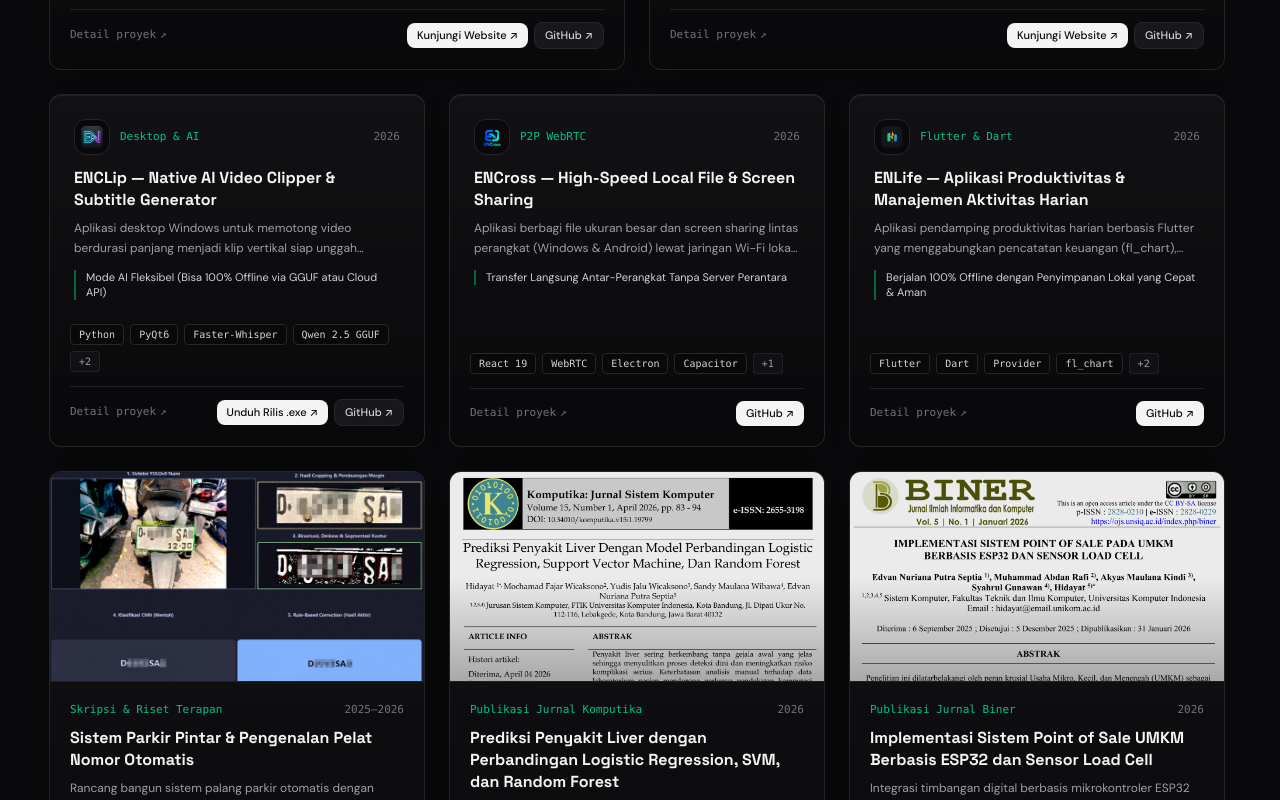
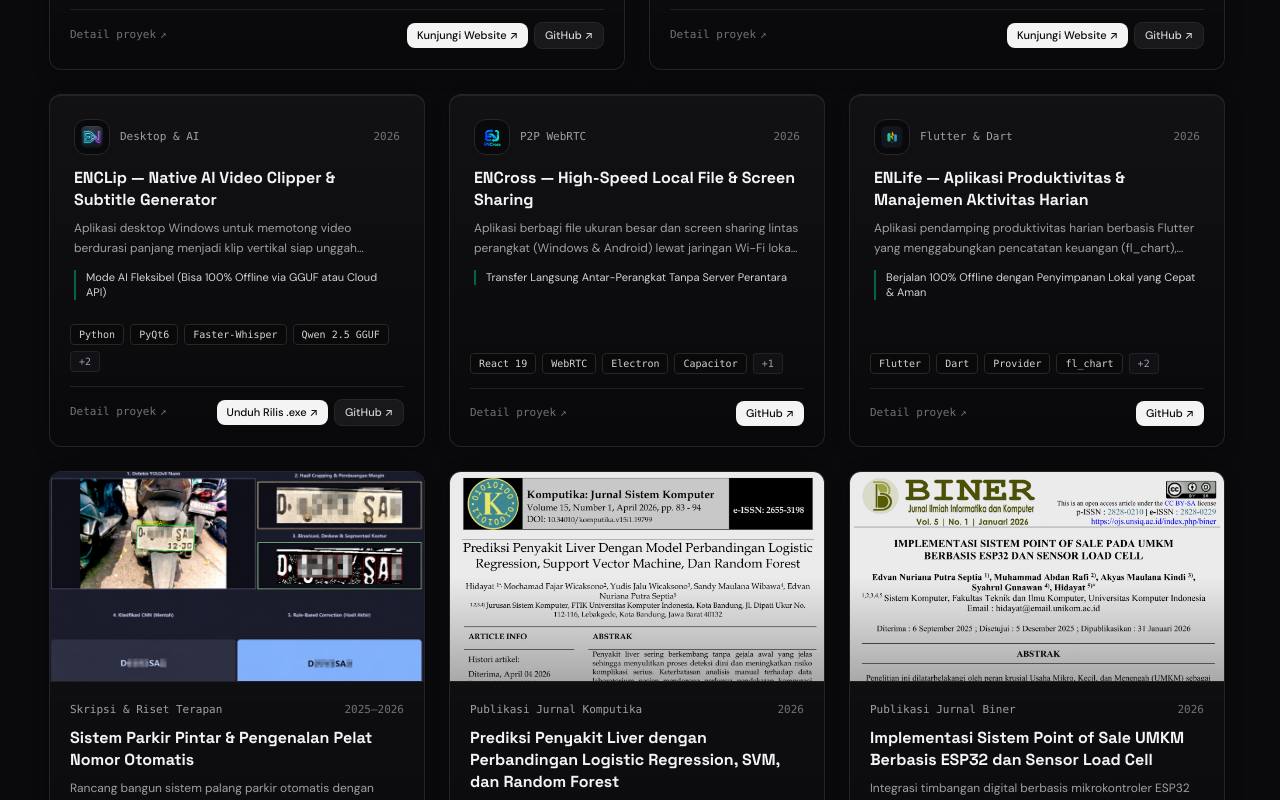
Before and after one commit to EdvanVPRoject/portofolio, a Next.js app: page / in a window 1280 px wide. Shown: the part 1700-2500 px from the top of the page. Built offline with nearby package versions, Linux system fonts and the light colour scheme.

Commit message:
style(ui): neutralize green subtitles and metadata labels across cards

```diff
--- a/src/app/page.tsx
+++ b/src/app/page.tsx
@@ -1791,7 +1791,7 @@ export default function PortfolioPage() {
                               className="object-contain"
                             />
                           </div>
-                          <span className="truncate font-mono text-[11px] text-emerald-400/90">
+                          <span className="truncate font-mono text-[11px] text-zinc-400">
                             {app.badge}
                           </span>
                         </div>
@@ -1895,7 +1895,7 @@ export default function PortfolioPage() {
 
                     <div className="p-4 sm:p-5">
                       <div className="flex items-center justify-between gap-2 font-mono text-[11px]">
-                        <span className="text-emerald-400/90 truncate">
+                        <span className="text-zinc-400 truncate">
                           {project.tagline.split('·')[0]}
                         </span>
                         <span className="text-zinc-500 shrink-0">{project.year}</span>
@@ -2226,7 +2226,7 @@ export default function PortfolioPage() {
                     <h3 className="font-heading text-lg sm:text-xl font-bold text-zinc-100">
                       S1 Sistem Komputer
                     </h3>
-                    <p className="text-xs font-medium text-emerald-400">
+                    <p className="text-xs font-medium text-zinc-400">
                       Rumpun Ilmu Komputer &amp; Informatika · UNIKOM Bandung
                     </p>
                   </div>
@@ -2301,7 +2301,7 @@ export default function PortfolioPage() {
                     className="group/card cursor-pointer rounded-xl border border-zinc-800 bg-zinc-950/80 p-3.5 transition-all duration-200 hover:border-zinc-700 hover:bg-zinc-900/60"
                   >
                     <div className="flex flex-wrap items-center justify-between gap-2 mb-1">
-                      <span className="font-mono text-[11px] font-medium text-emerald-400/90">
+                      <span className="font-mono text-[11px] font-medium text-zinc-400">
                         Jurnal Komputika · Vol 15(1) 2026 · Hal. 83–94
                       </span>
                     </div>
@@ -2344,7 +2344,7 @@ export default function PortfolioPage() {
                     className="group/card cursor-pointer rounded-xl border border-zinc-800 bg-zinc-950/80 p-3.5 transition-all duration-200 hover:border-zinc-700 hover:bg-zinc-900/60"
                   >
                     <div className="flex flex-wrap items-center justify-between gap-2 mb-1">
-                      <span className="font-mono text-[11px] font-medium text-emerald-400/90">
+                      <span className="font-mono text-[11px] font-medium text-zinc-400">
                         Jurnal Biner · Vol 5(1) 2026 · Hal. 1–9
                       </span>
                     </div>
```
